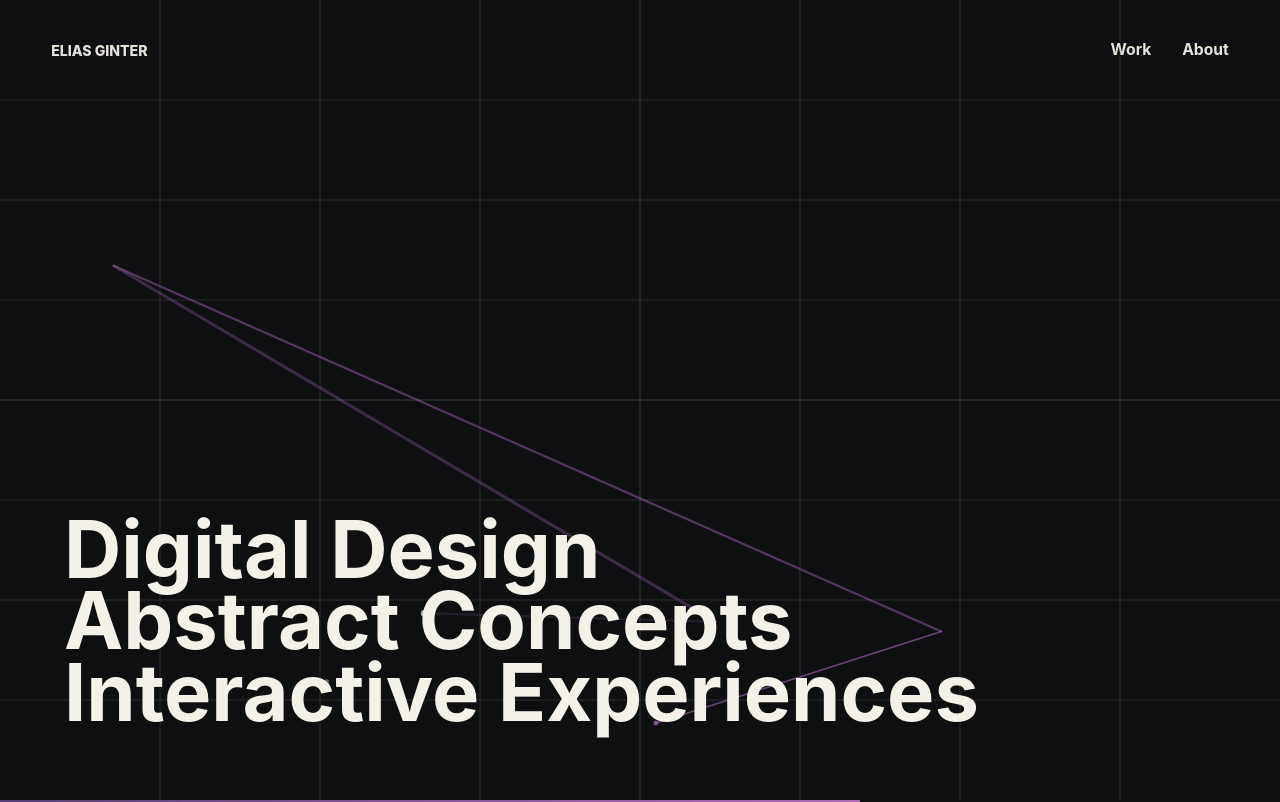
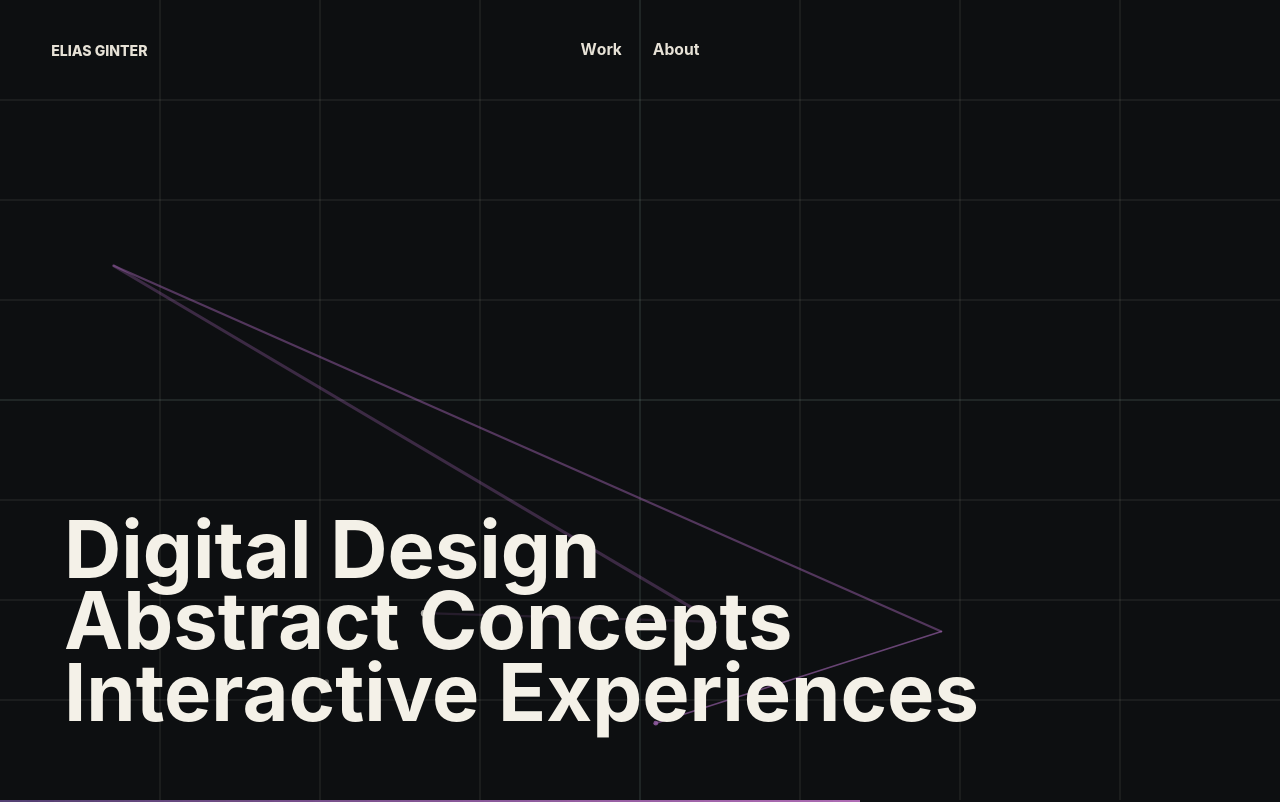
Before and after one commit to eligi9/eliasginter.de, a Vue app: page / in a window 1280 px wide. Shown: the top 802 px of the page. Built offline with nearby package versions, Linux system fonts and the light colour scheme; grey boxes are pictures that could not be loaded.

Commit message:
Center navigation and add letter hover

```diff
--- a/src/App.vue
+++ b/src/App.vue
@@ -15,8 +15,23 @@ const sortedProjects = [...projects].sort((a, b) => {
   <header class="site-header">
     <a class="wordmark" href="#top" aria-label="Zum Anfang">Elias Ginter</a>
     <nav class="site-nav" aria-label="Hauptnavigation">
-      <a href="#arbeiten">Work</a>
-      <a href="#profil">About</a>
+      <a href="#arbeiten" aria-label="Work">
+        <span class="nav-label" aria-hidden="true">
+          <span data-char="W">W</span>
+          <span data-char="o">o</span>
+          <span data-char="r">r</span>
+          <span data-char="k">k</span>
+        </span>
+      </a>
+      <a href="#profil" aria-label="About">
+        <span class="nav-label" aria-hidden="true">
+          <span data-char="A">A</span>
+          <span data-char="b">b</span>
+          <span data-char="o">o</span>
+          <span data-char="u">u</span>
+          <span data-char="t">t</span>
+        </span>
+      </a>
     </nav>
   </header>
 
--- a/src/styles/main.css
+++ b/src/styles/main.css
@@ -54,6 +54,9 @@ a {
 }
 
 .site-nav {
+  position: absolute;
+  left: 50%;
+  transform: translateX(-50%);
   display: flex;
   align-items: center;
   height: 100%;
@@ -67,6 +70,51 @@ a {
   align-items: center;
   height: 100%;
   line-height: 1;
+}
+
+.nav-label {
+  display: flex;
+  overflow: hidden;
+  line-height: 1;
+}
+
+.nav-label span {
+  position: relative;
+  display: inline-block;
+  transition: transform 360ms cubic-bezier(0.76, 0, 0.24, 1);
+  transition-delay: calc(var(--letter-index, 0) * 24ms);
+}
+
+.nav-label span::after {
+  content: attr(data-char);
+  position: absolute;
+  top: 100%;
+  left: 0;
+}
+
+.site-nav a:hover .nav-label span,
+.site-nav a:focus-visible .nav-label span {
+  transform: translateY(-100%);
+}
+
+.nav-label span:nth-child(1) {
+  --letter-index: 0;
+}
+
+.nav-label span:nth-child(2) {
+  --letter-index: 1;
+}
+
+.nav-label span:nth-child(3) {
+  --letter-index: 2;
+}
+
+.nav-label span:nth-child(4) {
+  --letter-index: 3;
+}
+
+.nav-label span:nth-child(5) {
+  --letter-index: 4;
 }
 
 .hero {
```
